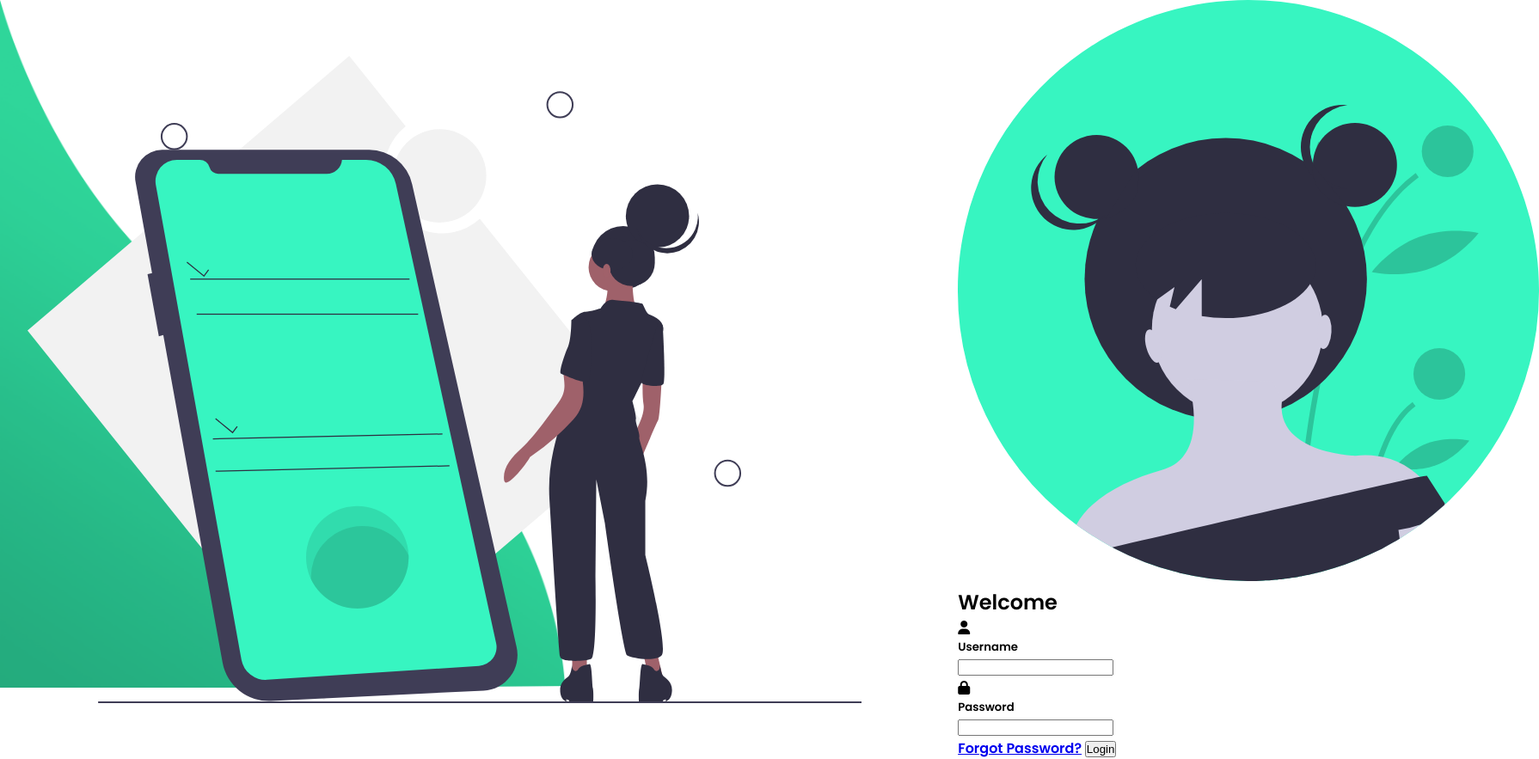
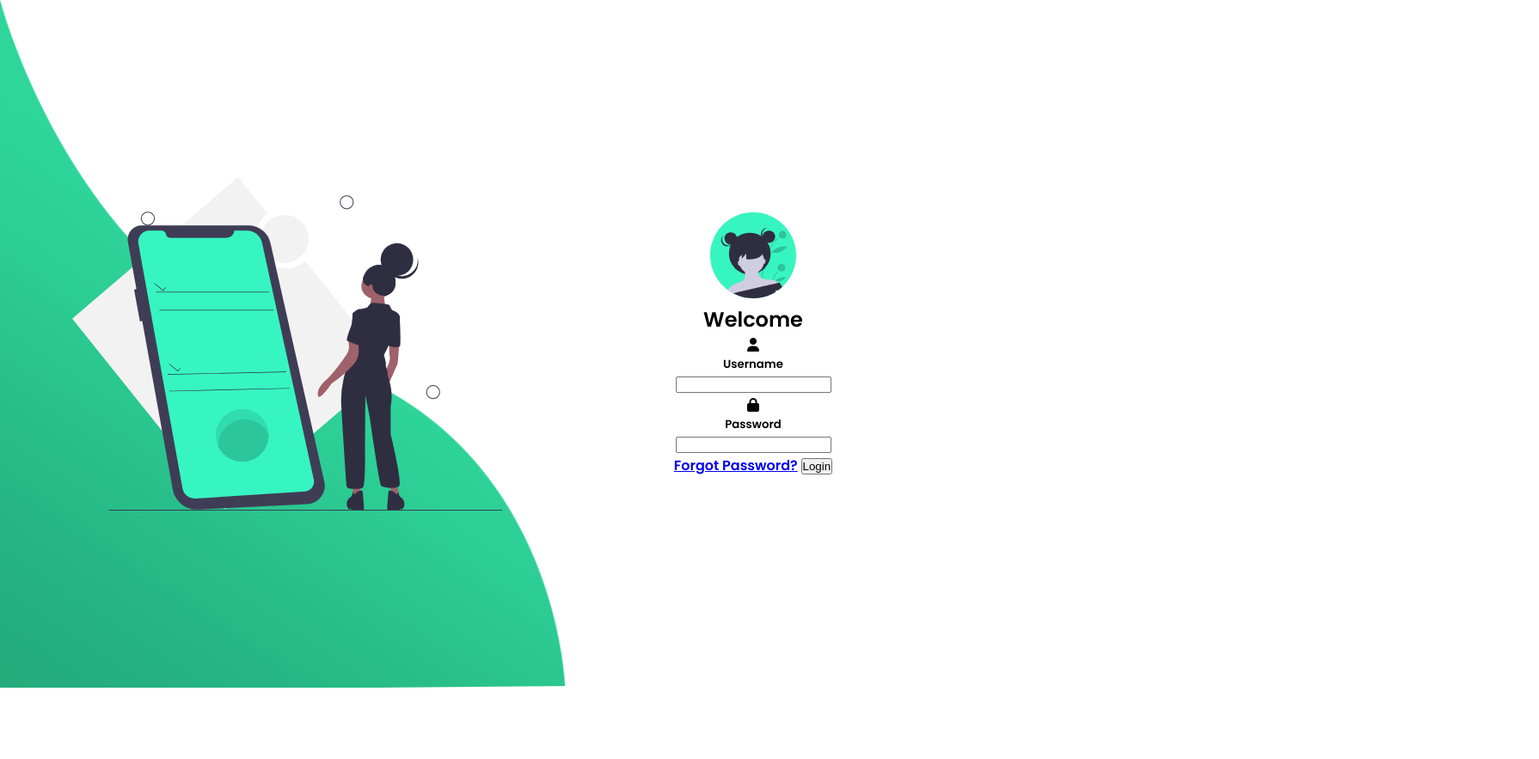
Before and after one commit to coelho-na/login-form, a plain HTML site: page index.html in a window 1280 px wide. Shown: the whole page at 86% size, 1790 px wide, since content can reach past the window. After the commit the page ends 800 px from the top, so only its background shows below. Drawn offline with Linux system fonts and the light colour scheme.

Commit message:
setting width an height imgs/forms

```diff
--- a/css/style.css
+++ b/css/style.css
@@ -31,3 +31,22 @@ body {
   justify-content: flex-end;
   align-items: center;
 }
+
+.login-content {
+  display: flex;
+  justify-content: flex-start;
+  align-items: center;
+  text-align: center;
+}
+
+.img img {
+  width: 500px;
+}
+
+form {
+  width: 360px;
+}
+
+.login-content img {
+  height: 100px;
+}
```
